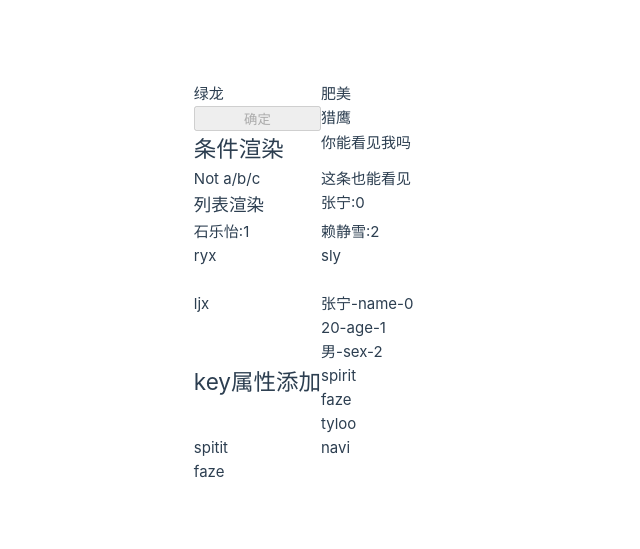
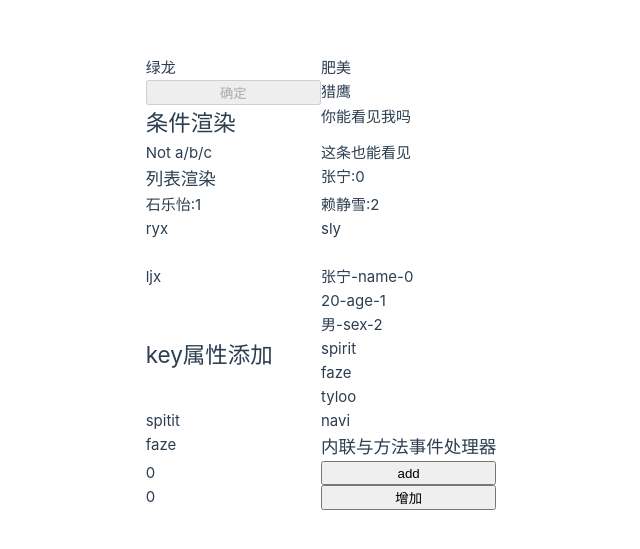
Before and after one commit to spike-sl/spike2, a Vue app: page / in a window 1280 px wide. Shown: the part 117-666 px from the top of the page, without its empty margins (319-959 px from the left). Built offline with nearby package versions, Linux system fonts and the light colour scheme.

Commit message:
v-on基础学习

```diff
--- a/src/App.vue
+++ b/src/App.vue
@@ -3,6 +3,7 @@ import HelloWorld from './components/HelloWorld.vue'
 import IfDemo from './components/IfDemo.vue'
 import ListDemo from './components/ListDemo.vue'
 import KeyDemo from './components/KeyDemo.vue'
+import EventDemo from './components/EventDemo.vue'
 </script>
 
 <template>
@@ -10,4 +11,5 @@ import KeyDemo from './components/KeyDemo.vue'
   <IfDemo/>
   <ListDemo/>
   <KeyDemo/>
+  <EventDemo/>
 </template>
--- /dev/null
+++ b/src/components/EventDemo.vue
@@ -0,0 +1,25 @@
+<template>
+    <h3>内联与方法事件处理器</h3>
+    <p>{{ count }}</p>
+    <!-- v-on:可以用@代替 -->
+    <button v-on:click="count++">add</button>
+
+    <p>{{ count }}</p>
+    <button @click="add">增加</button>
+</template>
+
+<script>
+    export default{
+        data(){
+            return {
+                count:0
+            }
+
+        },
+        methods: {
+                add(){
+                    this.count++
+                }
+            }
+    }
+</script>
```
